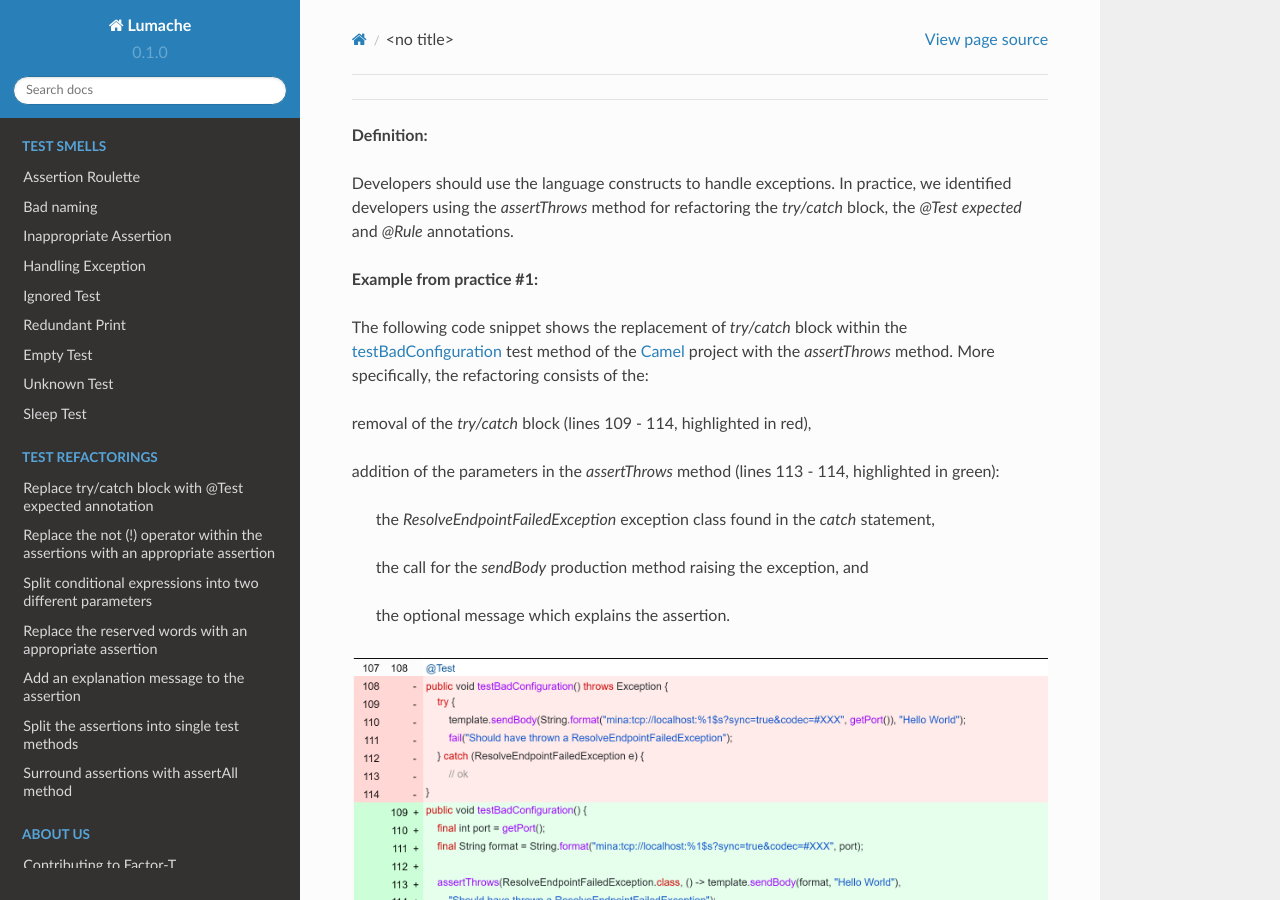
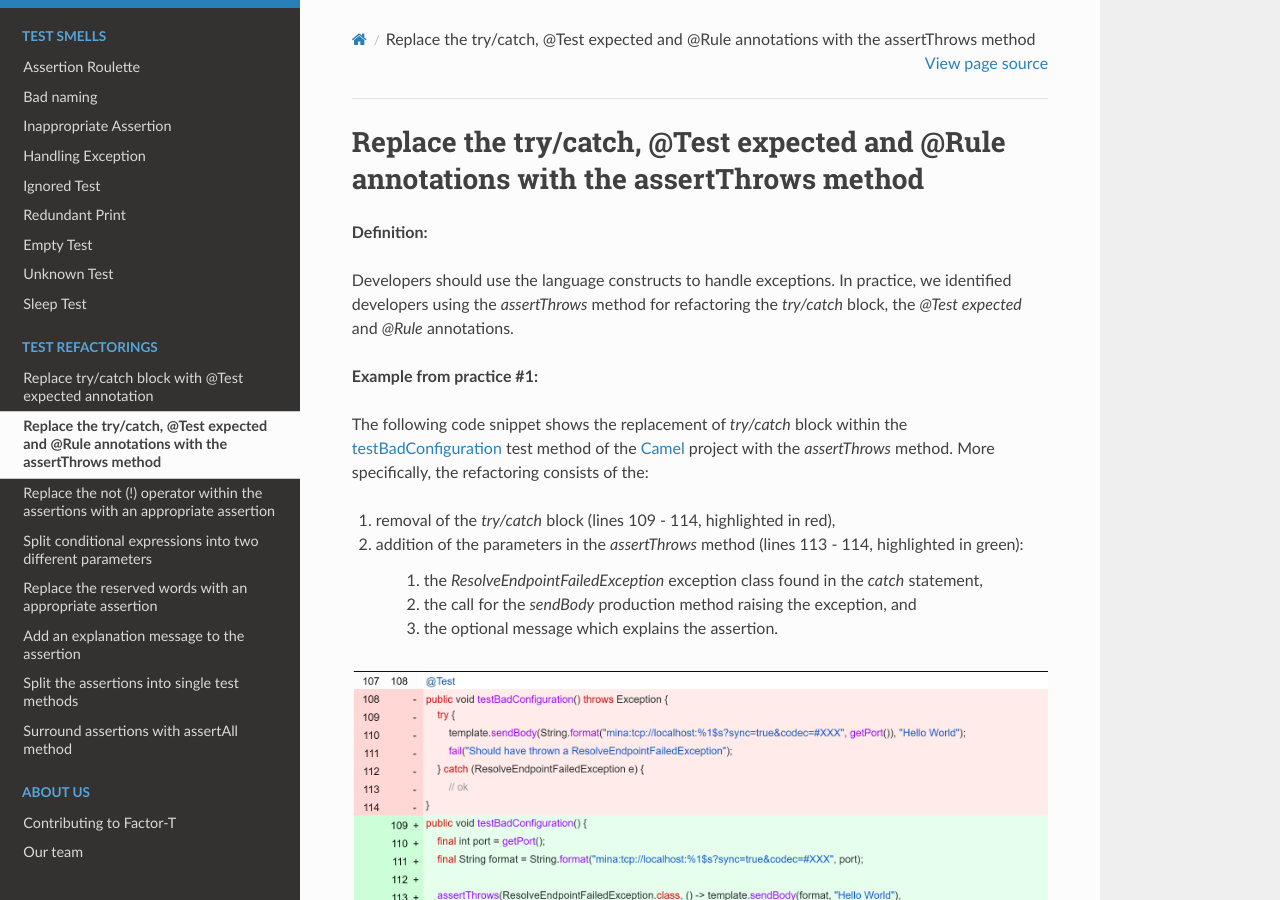
Before and after one commit to arieslab/tsr-catalog, a Sphinx documentation site: the page built from docs/source/refactorings/all-with-assertthrows.rst, in a window 1280 px wide and 900 px high. Built offline with Sphinx 7.4.7 and the Read the Docs theme 2.0.0, drawn with Linux system fonts in a browser that asks for light colours.

Commit message:
Update all-with-assertthrows.rst

```diff
--- a/docs/source/refactorings/all-with-assertthrows.rst
+++ b/docs/source/refactorings/all-with-assertthrows.rst
@@ -1,6 +1,7 @@
-.. _All with assertthrows:
- Replace the try/catch block and the @Test expected and @Rule annotations with the assertThrows method
-===========================================
+.. _Replace the try/catch, @Test expected and @Rule annotations with the assertThrows method:
+
+Replace the try/catch, @Test expected and @Rule annotations with the assertThrows method
+=====================================================================================================
 
 **Definition:**
 
```
